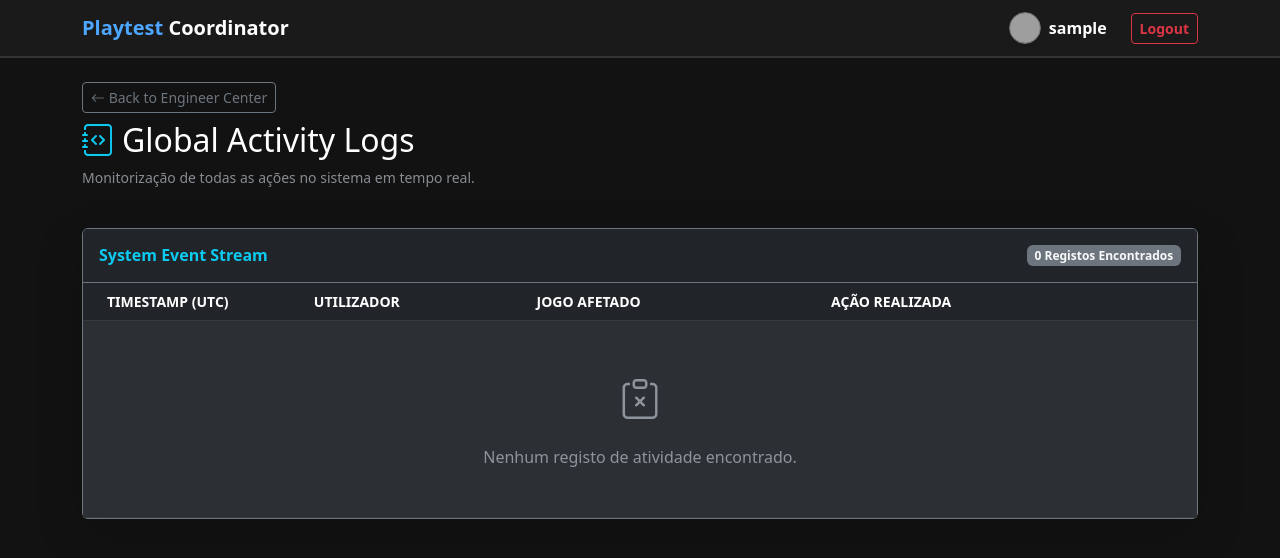
After one commit to CarlosNatanael/playtest_manager, a Flask app: page /manager/engineer/logs in a window 1280 px wide. The commit adds this page. Shown: the top 558 px of the page. Run offline with Flask 3, Linux system fonts and the light colour scheme; the visitor is signed in with stand-in values (Sample User, id 1); data that the repository does not hold is empty; parts of the project's set-up code (start-up, migrations or seed data) failed here and were passed over; some libraries are stand-ins or nearby versions; grey boxes are pictures that could not be loaded.

Commit message:
feat: adicionado tela de manutenção e logs DB

```diff
--- a/app/__init__.py
+++ b/app/__init__.py
@@ -1,4 +1,5 @@
-from flask import Flask
+import os
+from flask import Flask, request, session, redirect, url_for, render_template
 from flask_sqlalchemy import SQLAlchemy
 from flask_wtf.csrf import CSRFProtect
 
@@ -23,4 +24,25 @@ def create_app():
     app.register_blueprint(dashboard_bp, url_prefix='/dashboard')
     app.register_blueprint(manager_bp, url_prefix='/manager')
 
+    # LÓGICA GLOBAL DE MANUTENÇÃO
+    @app.route('/maintenance')
+    def maintenance_page():
+        return render_template('public/maintenance.html')
+
+    @app.before_request
+    def check_maintenance_mode():
+        flag_path = os.path.join(app.root_path, '..', 'maintenance.flag')
+        is_maintenance = os.path.exists(flag_path)
+        allowed_endpoints = [
+            'auth.login',
+            'auth.setup_password',
+            'maintenance_page',
+            'static',
+            'manager.engineer_dashboard',
+            'manager.toggle_maintenance_mode'
+        ]
+        if is_maintenance and request.endpoint and request.endpoint not in allowed_endpoints:
+            if session.get('role') != 'Engineer':
+                return redirect(url_for('maintenance_page'))
+
     return app
--- a/app/routes/manager.py
+++ b/app/routes/manager.py
@@ -1,5 +1,5 @@
 from app.models import Game, Achievement, TestSession, TestResult, User, GameLog, Event, EventChallenge, UserEventProgress
-from flask import Blueprint, render_template, request, redirect, url_for, flash, session
+from flask import Blueprint, render_template, request, redirect, url_for, flash, session, jsonify
 from app.services.ra_api import get_developer_level, fetch_game_and_achievements
 from werkzeug.security import generate_password_hash
 from werkzeug.utils import secure_filename
@@ -7,6 +7,7 @@ from datetime import datetime, timedelta
 from flask import current_app
 from PIL import Image
 from app import db
+import requests
 import secrets
 import json
 import uuid
@@ -109,11 +110,11 @@ def index():
 @manager_bp.route('/engineer')
 def engineer_dashboard():
     if session.get('role') != 'Engineer':
-        flash('Access Denied: This area is exclusive to the Bot_Playtest', 'danger')
-        if session.get('role') == 'Playtest Manager':
-            return redirect(url_for('manager.index'))
+        flash('Acesso Negado.', 'danger')
         return redirect(url_for('dashboard.index'))
-    return render_template('manager/engineer.html')
+    flag_path = os.path.join(current_app.root_path, '..', 'maintenance.flag')
+    is_maintenance_active = os.path.exists(flag_path)
+    return render_template('manager/engineer.html', is_maintenance_active=is_maintenance_active)
 
 @manager_bp.route('/history')
 def history():
@@ -216,6 +217,67 @@ def import_game():
 
     return render_template('manager/import.html')
 
+@manager_bp.route('/engineer/logs')
+def system_logs():
+    if session.get('role') != 'Engineer':
+        flash('Acesso Negado: Área restrita ao Engenheiro de Sistema.', 'danger')
+        return redirect(url_for('dashboard.index'))
+
+    # Busca os últimos 500 logs globais do sistema
+    logs = GameLog.query.order_by(GameLog.timestamp.desc()).limit(500).all()
+    return render_template('manager/system_logs.html', logs=logs)
+
+@manager_bp.route('/engineer/api_status')
+def api_status():
+    if session.get('role') != 'Engineer':
+        return jsonify({"status": "error", "message": "Unauthorized"}), 403
+
+    try:
+        # Dá um "ping" real nos servidores do RetroAchievements
+        response = requests.get('https://retroachievements.org/API/API_GetConsoleIDs.php', timeout=5)
+        if response.status_code == 200:
+            return jsonify({"status": "success", "message": "Estável", "latency": response.elapsed.total_seconds()})
+        else:
+            return jsonify({"status": "warning", "message": f"Instável ({response.status_code})"})
+    except requests.exceptions.Timeout:
+        return jsonify({"status": "danger", "message": "Timeout - Servidor Lento"})
+    except Exception as e:
+         return jsonify({"status": "danger", "message": "Falha na Ligação"})
+
+@manager_bp.route('/engineer/maintenance/toggle', methods=['POST'])
+def toggle_maintenance_mode():
+    """Liga/Desliga o ficheiro flag de manutenção e regista no Log."""
+    if session.get('role') != 'Engineer':
+        return jsonify({"status": "error", "message": "Unauthorized"}), 403
+
+    flag_path = os.path.join(current_app.root_path, '..', 'maintenance.flag')
+
+    try:
+        if os.path.exists(flag_path):
+            os.remove(flag_path)
+            mode = "off"
+            msg = "Sistema Online."
+            log_action = "Sistema saiu do Modo de Manutenção e está online."
+        else:
+            with open(flag_path, 'w') as f:
+                f.write('maintenance_active')
+            mode = "on"
+            msg = "Sistema em Manutenção."
+            log_action = "Sistema entrou em Modo de Manutenção (Acesso bloqueado para testadores)."
+
+        log = GameLog(
+            game_id=None,
+            username="System Bot",
+            action=log_action
+        )
+        db.session.add(log)
+        db.session.commit()
+
+        return jsonify({"status": "success", "mode": mode, "message": msg})
+
+    except Exception as e:
+        db.session.rollback()
+        return jsonify({"status": "error", "message": f"Erro ao manipular o estado: {str(e)}"}), 500
 
 @manager_bp.route('/stats')
 def tester_stats():
--- /dev/null
+++ b/app/templates/manager/system_logs.html
@@ -0,0 +1,66 @@
+{% extends 'base.html' %}
+{% block title %}System Logs - Playtest Coordinator{% endblock %}
+
+{% block content %}
+<div class="mb-4 d-flex justify-content-between align-items-center">
+    <div>
+        <a href="{{ url_for('manager.engineer_dashboard') }}" class="btn btn-outline-secondary btn-sm mb-2">
+            <i class="bi bi-arrow-left"></i> Back to Engineer Center
+        </a>
+        <h2 class="text-white"><i class="bi bi-journal-code text-info me-2"></i>Global Activity Logs</h2>
+        <p class="text-muted small">Monitorização de todas as ações no sistema em tempo real.</p>
+    </div>
+</div>
+
+<div class="card bg-dark border-secondary shadow-lg">
+    <div class="card-header bg-dark border-secondary py-3 d-flex justify-content-between align-items-center">
+        <h6 class="m-0 fw-bold text-info">System Event Stream</h6>
+        <span class="badge bg-secondary text-light">{{ logs|length }} Registos Encontrados</span>
+    </div>
+    <div class="card-body p-0">
+        <div class="table-responsive">
+            <table class="table table-dark table-hover table-striped align-middle mb-0">
+                <thead>
+                    <tr class="text-muted small text-uppercase">
+                        <th class="px-4" style="width: 20%;">Timestamp (UTC)</th>
+                        <th style="width: 20%;">Utilizador</th>
+                        <th style="width: 25%;">Jogo Afetado</th>
+                        <th class="px-4">Ação Realizada</th>
+                    </tr>
+                </thead>
+                <tbody>
+                    {% for log in logs %}
+                    <tr>
+                        <td class="px-4 text-muted small">
+                            <i class="bi bi-clock me-1"></i>{{ log.timestamp.strftime('%Y-%m-%d %H:%M:%S') }}
+                        </td>
+                        <td>
+                            <span class="text-white fw-bold">{{ log.username }}</span>
+                        </td>
+                        <td>
+                            {% if log.game %}
+                                <a href="{{ url_for('dashboard.view_game', game_id=log.game.id) }}" class="text-decoration-none text-ra-blue">
+                                    {{ log.game.title }}
+                                </a>
+                            {% else %}
+                                <span class="text-muted fst-italic">Sistema Geral</span>
+                            {% endif %}
+                        </td>
+                        <td class="px-4">
+                            <span class="text-light">{{ log.action }}</span>
+                        </td>
+                    </tr>
+                    {% else %}
+                    <tr>
+                        <td colspan="4" class="text-center text-muted py-5">
+                            <i class="bi bi-clipboard-x fs-1 d-block mb-3"></i>
+                            Nenhum registo de atividade encontrado.
+                        </td>
+                    </tr>
+                    {% endfor %}
+                </tbody>
+            </table>
+        </div>
+    </div>
+</div>
+{% endblock %}
```
Also changed, not shown: app/templates/manager/engineer.html (+91 -8 lines), app/templates/public/maintenance.html (added, +11 -0 lines), 1 other file.
